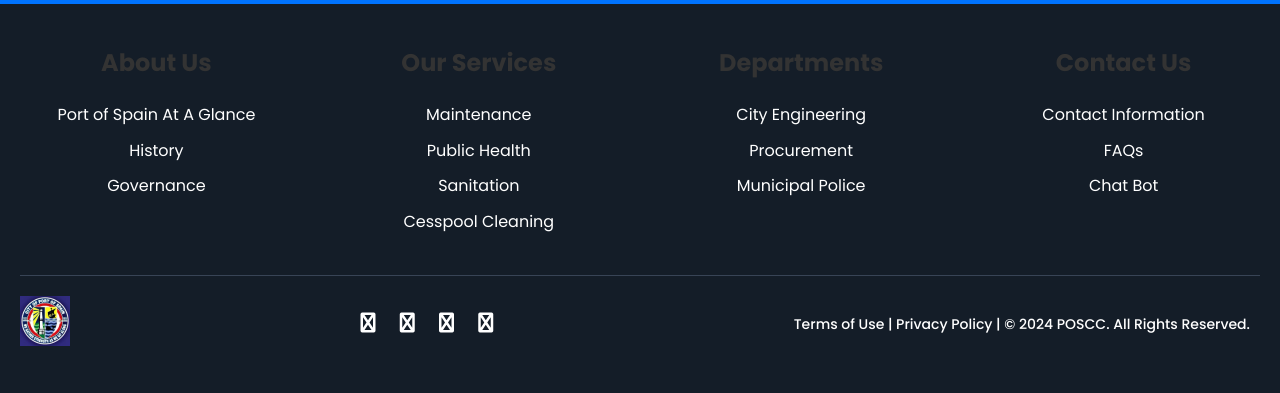
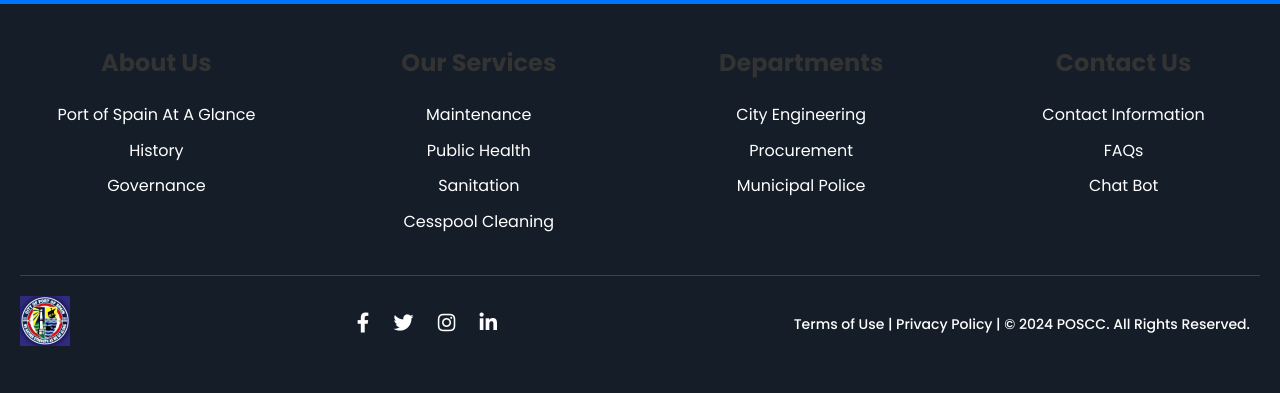
Before and after one commit to SaeedBadree/POSCC-Website, a Flask app: page /contact in a window 1280 px wide. Shown: the part 1383-1776 px from the top of the page. Run offline with Flask 3, Linux system fonts and the light colour scheme; some libraries are stand-ins or nearby versions.

Commit message:
fontawesome icons

```diff
--- a/website/templates/base.html
+++ b/website/templates/base.html
@@ -28,7 +28,7 @@
         href="https://cdn.jsdelivr.net/npm/@fortawesome/fontawesome-free@6.4.2/css/fontawesome.min.css">
     <link rel="stylesheet" href="https://cdnjs.cloudflare.com/ajax/libs/font-awesome/6.0.0-beta3/css/all.min.css">
     <link href='https://api.mapbox.com/mapbox-gl-js/v2.4.1/mapbox-gl.css' rel='stylesheet' />
-
+    <link rel="stylesheet" href="https://cdnjs.cloudflare.com/ajax/libs/font-awesome/5.15.4/css/all.min.css">
     <link rel="stylesheet" href="https://unpkg.com/leaflet/dist/leaflet.css" />
     <style>
         #map {
@@ -127,10 +127,12 @@
                                 </div>
                             </li>
                             <li>
-                                <a href="{{ url_for('views.procurement') }}">Procurement<i class="fas fa-caret-right"></i></a>
+                                <a href="{{ url_for('views.procurement') }}">Procurement<i
+                                        class="fas fa-caret-right"></i></a>
                                 <div class="dropdown-menu-1">
                                     <ul>
-                                        <li><a href="{{ url_for('views.procurement') }}">Annual Procurement Plan</a></li>
+                                        <li><a href="{{ url_for('views.procurement') }}">Annual Procurement Plan</a>
+                                        </li>
                                     </ul>
                                 </div>
                             </li>
@@ -289,10 +291,10 @@
                 <img src="{{ url_for('static', filename='images/POSCC_Logo.jpg') }}" alt="POSCC Logo">
             </div>
             <div class="footer-social">
-                    <i class="fa fa-facebook"></i>
-                    <i class="fa fa-twitter"></i>
-                    <i class="fa fa-instagram"></i>
-                    <i class="fa fa-linkedin"></i>
+                <i class="fab fa-facebook-f"></i>
+                <i class="fab fa-twitter"></i>
+                <i class="fab fa-instagram"></i>
+                <i class="fab fa-linkedin-in"></i>
             </div>
             <div class="footer-legal">
                 <p>Terms of Use | Privacy Policy | © 2024 POSCC. All Rights Reserved.</p>
```
Lines whose indentation alone changed are shown as unchanged.
